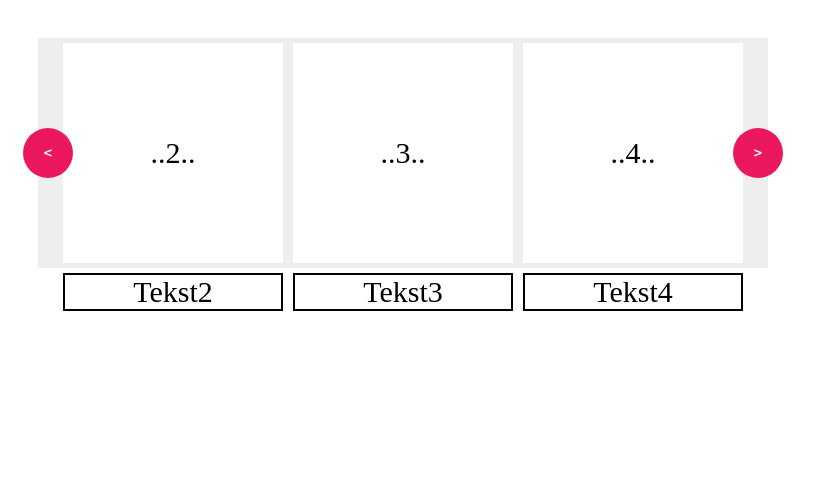
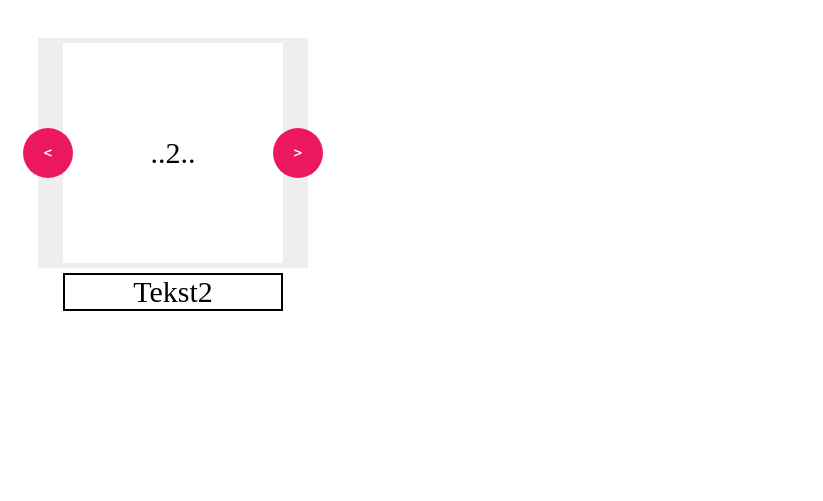
Before and after one commit to gibany3/jQuery-sliderPlugin, a website: page index.html in a window 1280 px wide. Shown: the whole page, without its empty margins (0-823 px from the left). Drawn offline with nearby package versions, Linux system fonts and the light colour scheme.

Commit message:
Add display caption

```diff
--- a/index.html
+++ b/index.html
@@ -15,9 +15,10 @@
 
             $(function () {
                 $('.box').carousel({
-                    displayLi: 3,
+                    displayLi: 1,
                     animationTime: 700,
                     pauseTime: 3000,
+                    caption: true,
                     auto: true,
                     onScroll: function () {
                     }
--- a/js/app.js
+++ b/js/app.js
@@ -4,10 +4,10 @@
             displayLi      : 3,
             animationTime  : 700,
             pauseTime      : 3000,
+            caption        : true,
             auto            : true,
             onScroll        : function() {}
         }, options);
-
 
 
         return this.each(function() {
@@ -26,6 +26,12 @@
             var $liCaption = $ulCaption.find('li');
 
 
+            //Display caption
+            if (!options.caption) {
+                $ulCaption.parent().css('display', 'none')
+            }
+
+            //Display images with caption
             switch (options.displayLi) {
                 case 1:
                     $t.css('width', '230')
--- a/scss/layout/_general.scss
+++ b/scss/layout/_general.scss
@@ -14,7 +14,6 @@ body {
     overflow: hidden;
     position: relative;
     width: 100%;
-    height: 100%;
     ul {
       list-style-type: none;
       height: 100%;
```
Also changed, not shown: css/style.css, 1 other file.
